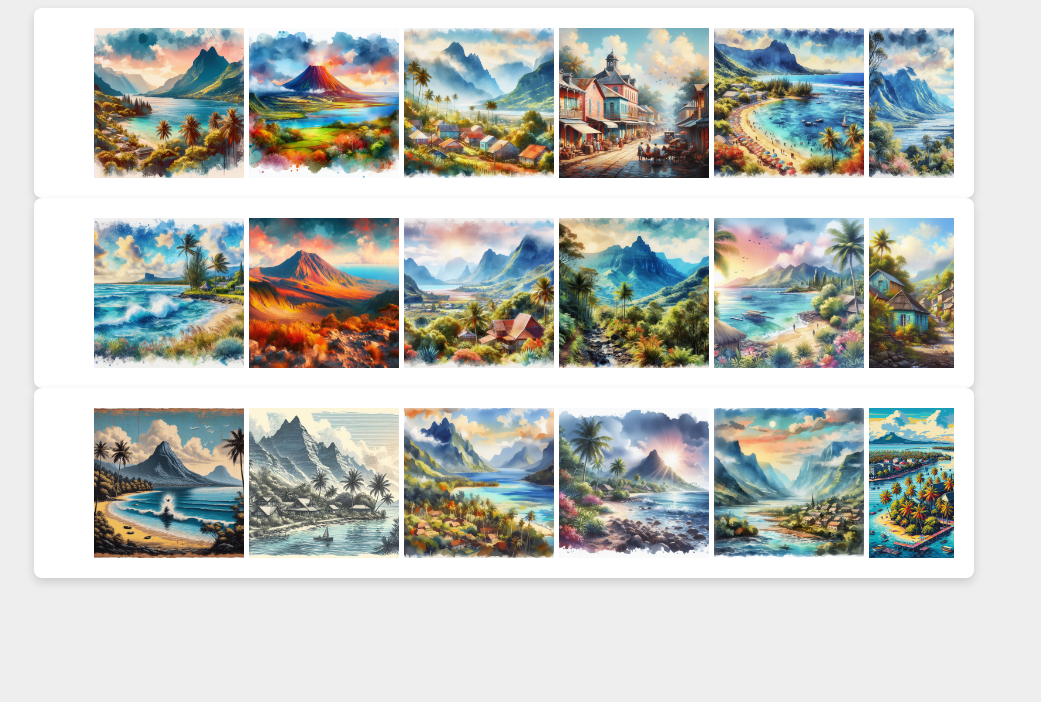
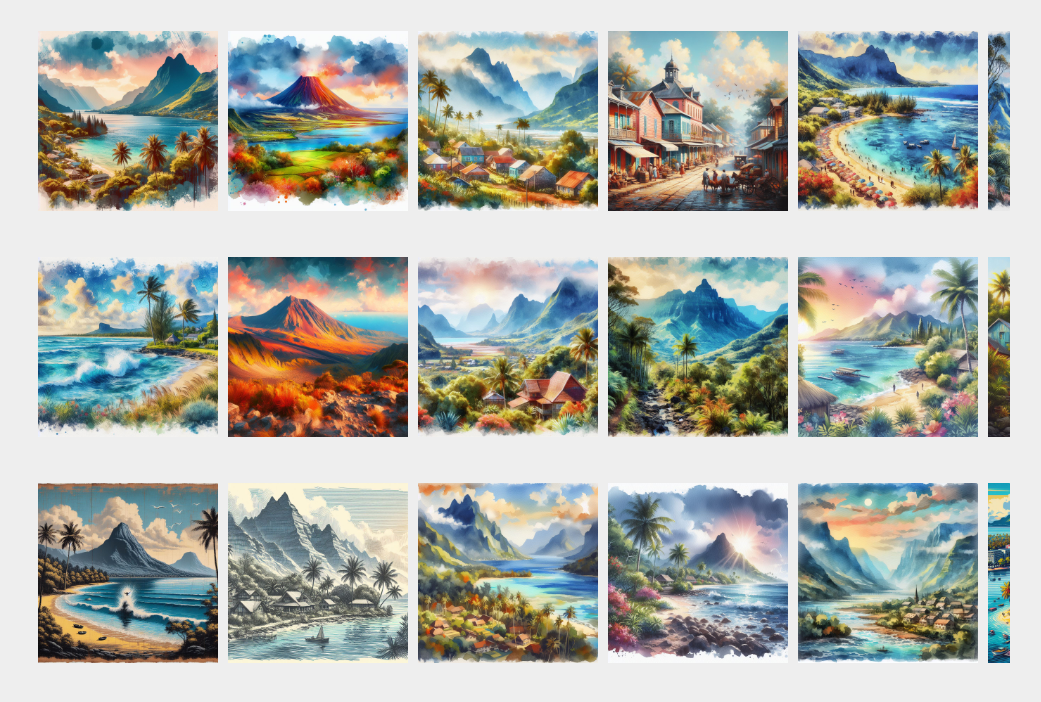
Before and after one commit to WildCodeSchool-2023-09/afac974, a React (Vite) app in the folder frontend/: page /galerie in a window 1280 px wide. Shown: the top 702 px of the page, without its empty margins (136-1177 px from the left). Built offline with nearby package versions, Linux system fonts and the light colour scheme; a web font is replaced by a local one.

Commit message:
style css

```diff
--- a/frontend/src/pages/Galerie/Carousel.scss
+++ b/frontend/src/pages/Galerie/Carousel.scss
@@ -1,19 +1,16 @@
 @use "sass:math";
 
 .carousel {
-  $scrollbarHeight: 4px;
-  $scrollbarColor: #d82b6a;
-  $carouselHeight: 150px;
+  $carouselHeight: 180px;
   $fadeWidth: 50px;
-  $padding: 20px;
+  $padding: 15px;
   $radius: 8px;
-  $bg: white;
+  $bg: rgba(255, 255, 255, 0);
 
   display: block;
   font-size: 0;
   border-radius: $radius;
   padding: $padding;
-  box-shadow: 0 4px 10px rgba(black, 0.15);
   background: $bg;
   transform: translateZ(0);
   height: $carouselHeight;
@@ -24,9 +21,10 @@
   bottom: 0;
   left: 0;
   width: 80%;
-  max-width: 900px;
-  min-width: 550px;
+  max-width: 100%;
+  min-width: 650px;
   margin: auto;
+  margin-top: 1rem;
 
   .touch & {
     overflow: auto;
@@ -46,32 +44,6 @@
     }
   }
 
-  // scrollbar
-  &::after {
-    content: "";
-    pointer-events: none;
-    position: absolute;
-    z-index: 4;
-    bottom: -4px;
-    left: 0;
-    background: $scrollbarColor;
-    height: $scrollbarHeight;
-    border-radius: $scrollbarHeight;
-    opacity: 0;
-    width: var(--scrollWidth, 0);
-    left: var(--scrollLleft, 0);
-    transition:
-      opacity 0.2s,
-      bottom 0.2s;
-  }
-
-  &:hover {
-    &::after {
-      opacity: 1;
-      bottom: -10px;
-    }
-  }
-
   > .wrap {
     overflow: hidden;
     border-radius: calc($radius - math.div($padding, 2));
@@ -86,16 +58,16 @@
       bottom: 0;
       z-index: 2;
       width: $fadeWidth;
-      font-size: 80px;
+      font-size: 50px;
       text-indent: -30px;
       line-height: $carouselHeight;
       font-family: monospace;
-      color: #555;
+      color: #fcfcfc;
       font-weight: bold;
       border-radius: $radius;
       pointer-events: none;
       transition: 0.2s ease-out;
-      background: linear-gradient(to right, white 20%, transparent);
+      background: linear-gradient(to right, rgb(255, 255, 255) 5%, transparent);
     }
 
     &::after {
@@ -113,7 +85,7 @@
         display: inline-block;
         vertical-align: middle;
         height: 100%;
-        margin: 0 0 0 5px;
+        margin: 0 0 0 10px;
         position: relative;
         overflow: hidden;
         transition: 0.25s ease-out;
```
